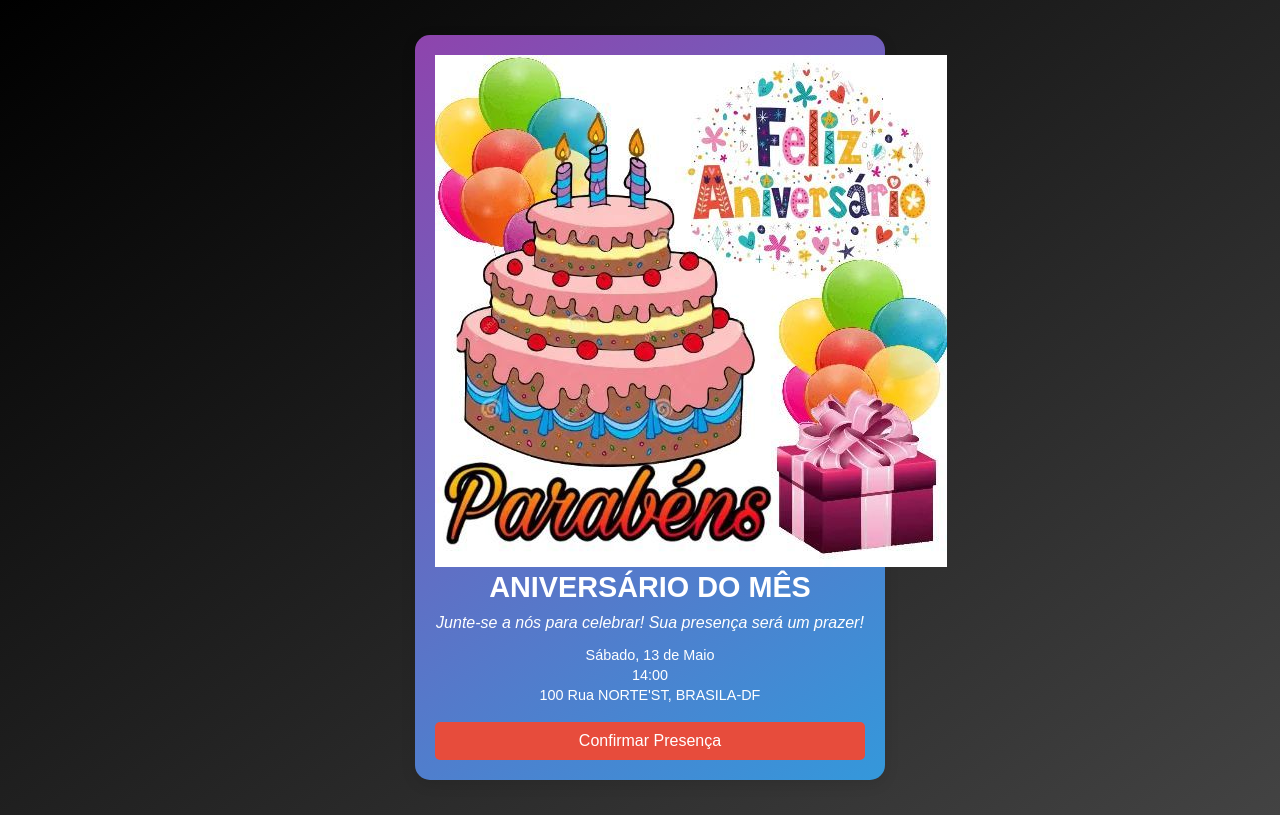
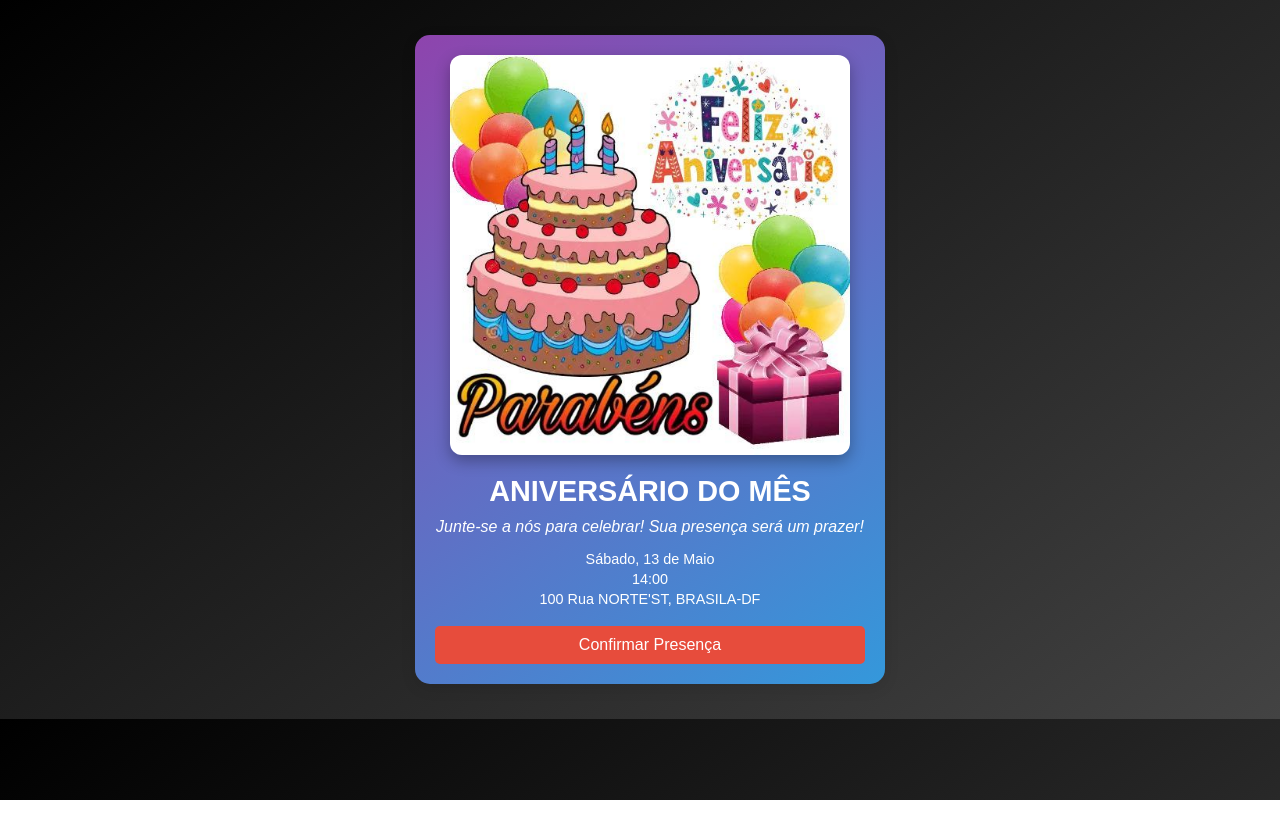
Before and after one commit to samuellsf/convite-virtual, a plain HTML site: page index.html in a window 1280 px wide. Drawn offline with Linux system fonts and the light colour scheme.

Commit message:
Adiciona imagem do convite corrigida

```diff
--- a/css/style.css
+++ b/css/style.css
@@ -41,11 +41,19 @@ body {
   margin: 10px;
 }
 .invitation-image {
-  width: 100%;
-  max-width: 280px;
-  border-radius: 10px;
+
   margin-bottom: 15px;
 }
+.invitation-card img {
+  display: block;
+  margin: 0 auto 20px;
+  max-width: 400px;
+  width: 100%;
+  height: auto;
+  border-radius: 12px;
+  box-shadow: 0 6px 15px rgba(0, 0, 0, 0.3);
+}
+
 
 /* Título do convite */
 h1 {
```
